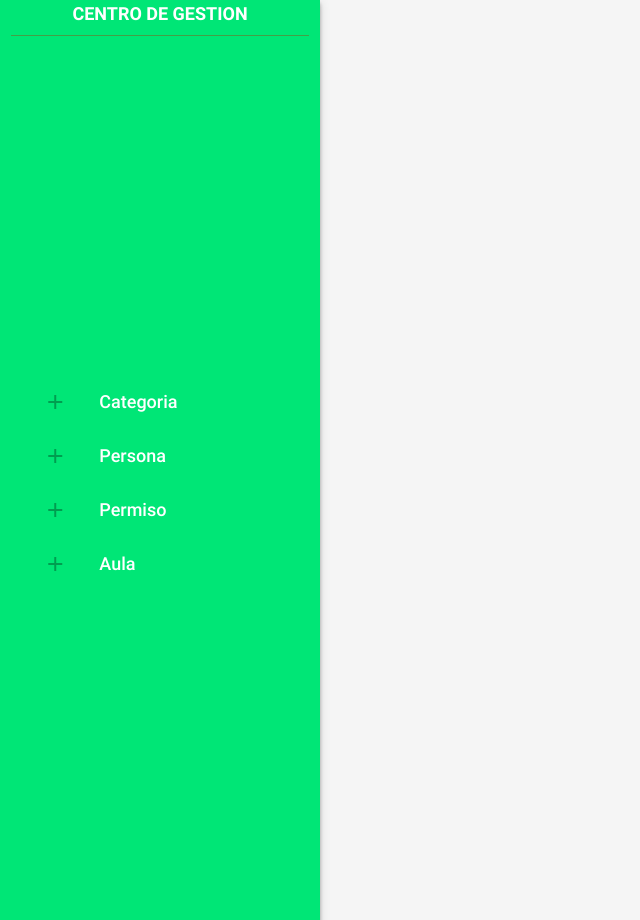
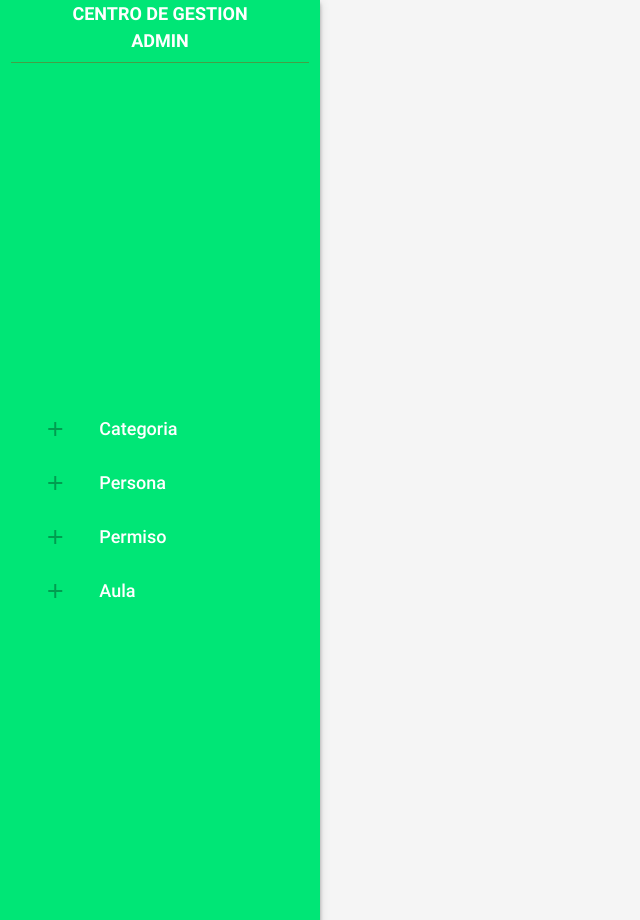
Before and after one commit to rodrilopez/Squid-Django, a Django app: page / in a window 1280 px wide. Shown: the whole page, without its empty margins (0-640 px from the left). Run offline with Django 3.2, Linux system fonts and the light colour scheme; data that the repository does not hold is empty; some libraries are stand-ins or nearby versions; some web fonts are replaced.

Commit message:
redirect admin

```diff
--- a/main/templates/index.html
+++ b/main/templates/index.html
@@ -18,6 +18,7 @@
   <div class="row">
     <ul id="slide-out" class="col m4 l3 side-nav fixed green accent-3 z-depth-2 hide-on-small-only tr">
       <div class="center"><a href={% url 'main:index' %} class="white-text title">CENTRO DE GESTION</a></div>
+<div class="center"><a href='/admin' class="white-text title">ADMIN</a></div>
       <div class="divider green darken-1"></div>
       <div class="v-align">
         <li><a id="btn-ca" href="#!"><i class="material-icons">add</i><span>Categoria</span></a></li>
```
